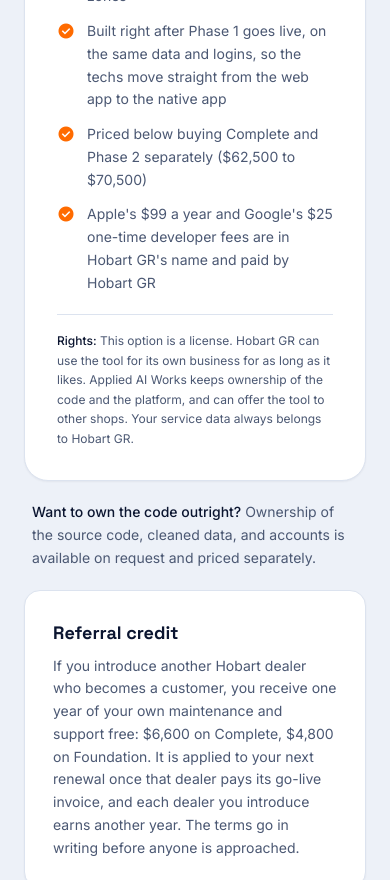
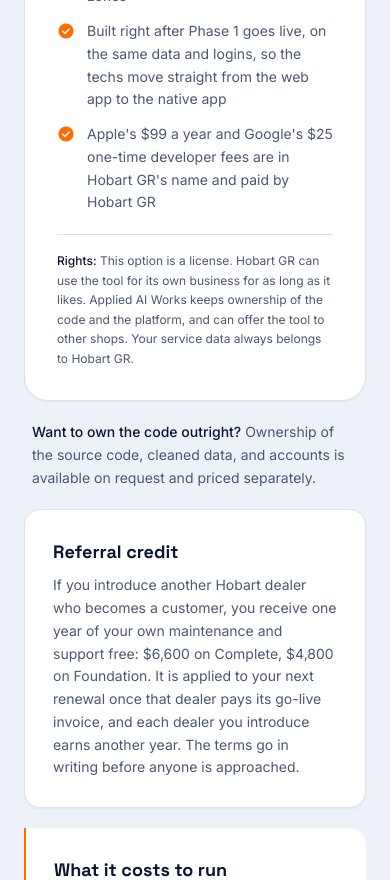
Before and after one commit to joshcowen/appliedaiworks-next, a Next.js app: page /proposals/hobart-grand-rapids in a window 390 px wide. Shown: the part 11120-12000 px from the top of the page. Built offline with nearby package versions, Linux system fonts and the light colour scheme.

Commit message:
Hobart GR proposal: drop bundle-savings line from Mobile App option
Co-Authored-By: Claude Opus 5.5 (1M context) <noreply@anthropic.com>
Claude-Session: https://claude.ai/code/session_01HsWdsJq7iNDyy3mN47bYTp

```diff
--- a/app/proposals/hobart-grand-rapids/page.tsx
+++ b/app/proposals/hobart-grand-rapids/page.tsx
@@ -156,7 +156,6 @@ const pillLicense =
 const mobileAdds = [
   "Phase 2 included: native iPhone and Android app with nameplate camera scan for model and serial, voice input for gloved hands, and offline access for walk-in coolers and dead zones",
   "Built right after Phase 1 goes live, on the same data and logins, so the techs move straight from the web app to the native app",
-  "Priced below buying Complete and Phase 2 separately ($62,500 to $70,500)",
   "Apple's $99 a year and Google's $25 one-time developer fees are in Hobart GR's name and paid by Hobart GR",
 ];
 
```
